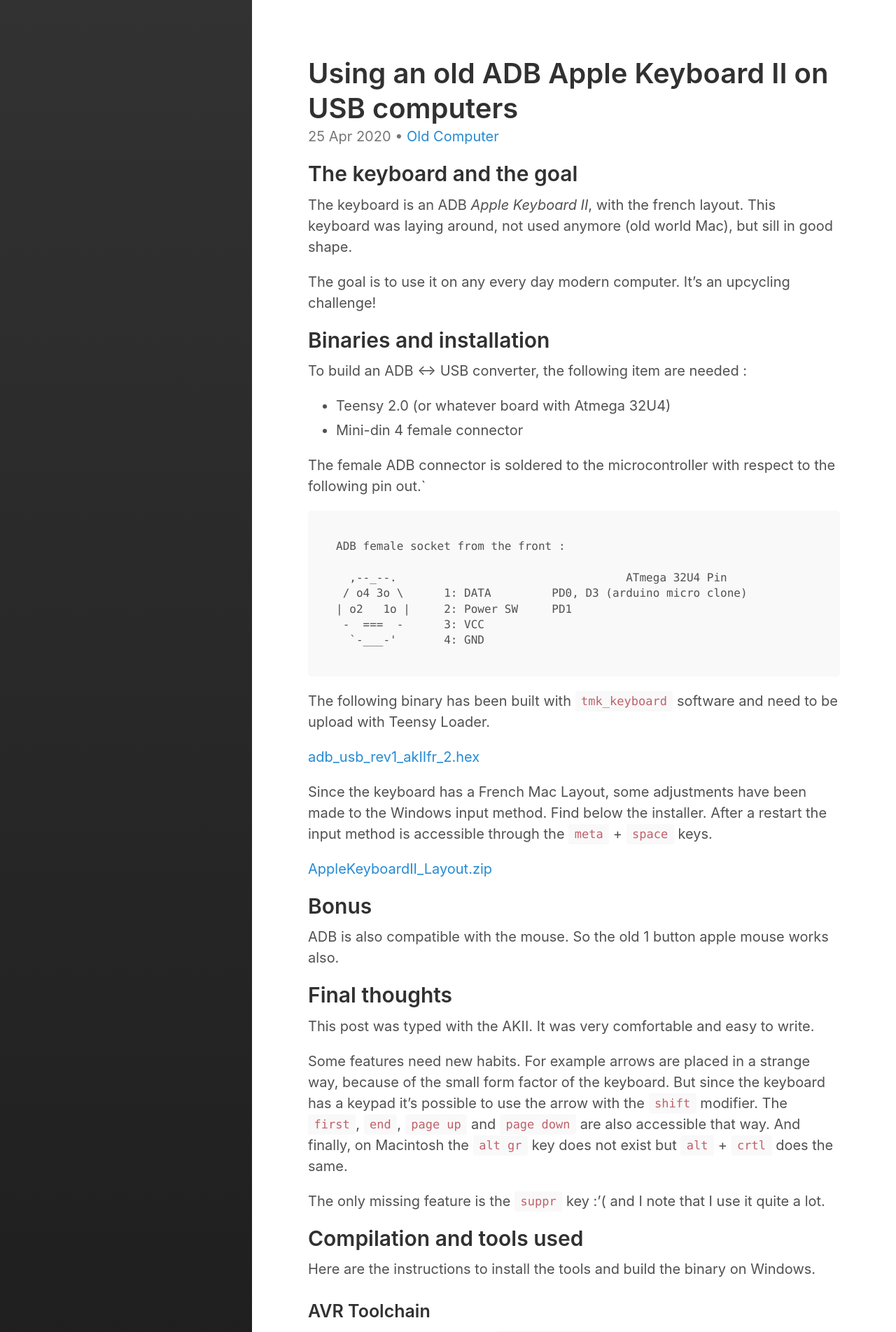
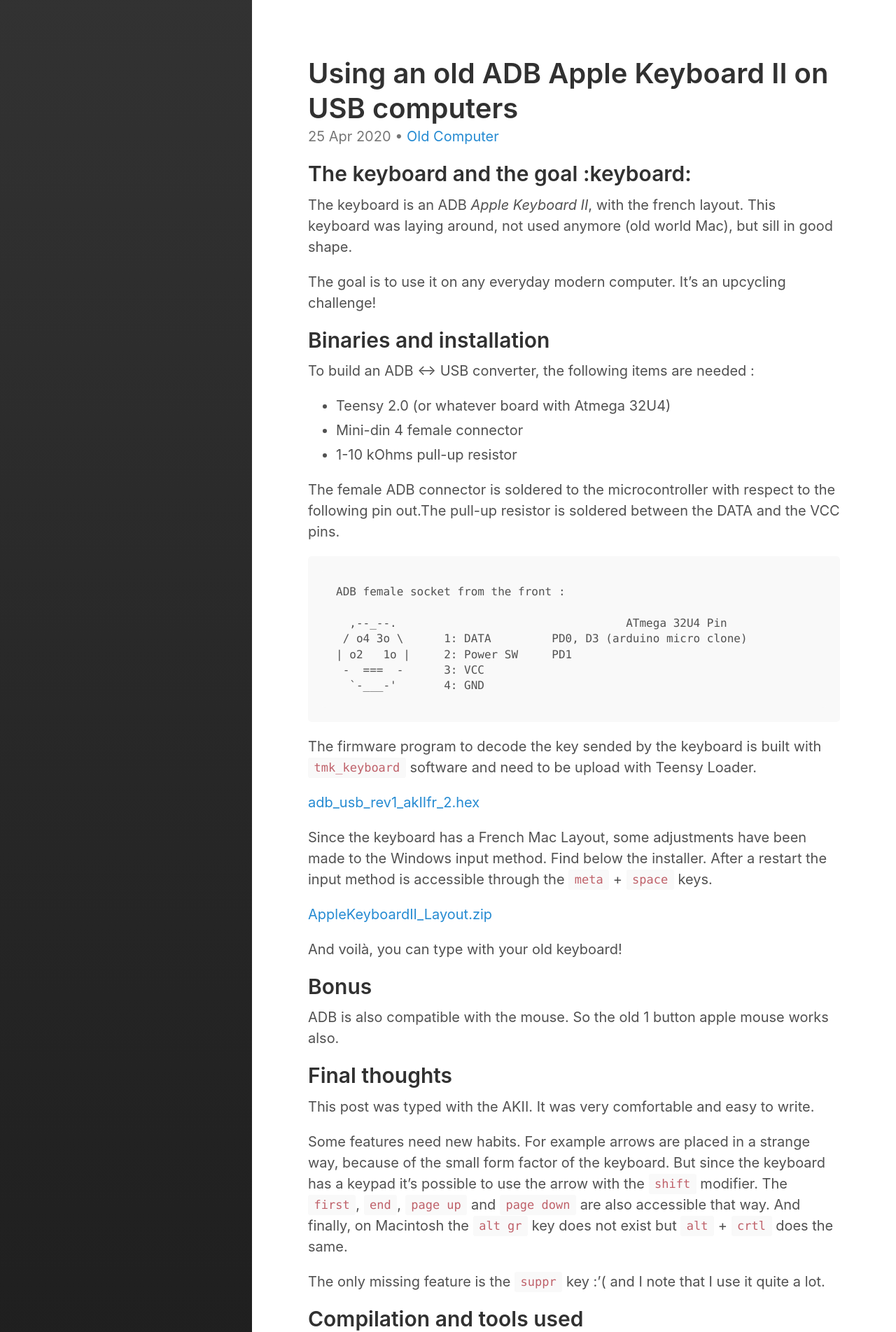
Before and after one commit to FloGom/flogom.github.io, a Jekyll site: the page built from _posts/2020-04-25-AppleKeyboardII2usb.md, in a window 1280 px wide. Shown: the top 1904 px of the page at 70% size. Built offline with Jekyll 4.4.1, drawn with Linux system fonts in a browser that asks for light colours; Markdown is read by kramdown in place of the engine named in the settings.

Commit message:
correct typo

````diff
--- a/_posts/2020-04-25-AppleKeyboardII2usb.md
+++ b/_posts/2020-04-25-AppleKeyboardII2usb.md
@@ -11,20 +11,22 @@ tags:
   - upcycle
 ---
 
-## The keyboard and the goal
+## The keyboard and the goal :keyboard:
 The keyboard is an ADB *Apple Keyboard II*, with the french layout.
 This keyboard was laying around, not used anymore (old world Mac), but sill in good shape.
 
-The goal is to use it on any every day modern computer.
+The goal is to use it on any everyday modern computer.
 It's an upcycling challenge!
 
 ## Binaries and installation
-To build an ADB <-> USB converter, the following item are needed :
+To build an ADB <-> USB converter, the following items are needed :
 - Teensy 2.0 (or whatever board with Atmega 32U4)
 - Mini-din 4 female connector
+- 1-10 kOhms pull-up resistor
 
 The female ADB connector is soldered to the microcontroller with respect to
-the following pin out.`
+the following pin out.The pull-up resistor is soldered between the DATA and the
+VCC pins.
 
 ```
 ADB female socket from the front :
@@ -36,8 +38,9 @@ ADB female socket from the front :
   `-___-'       4: GND
 ```
 
-The following binary has been built with [`tmk_keyboard`](https://github.com/tmk/tmk_keyboard)
- software and need to be upload with Teensy Loader.
+The firmware program to decode the key sended by the keyboard is built with
+[`tmk_keyboard`](https://github.com/tmk/tmk_keyboard) software and need
+to be upload with Teensy Loader.
 
 [adb_usb_rev1_akIIfr_2.hex](assets/2020-04-25-bin/adb_usb_rev1_akIIfr_2.hex)
 
@@ -47,6 +50,7 @@ method is accessible through the `meta` + `space` keys.
 
 [AppleKeyboardII_Layout.zip](assets/2020-04-25-bin/AppleKeyboardII_Layout.zip)
 
+And voilà, you can type with your old keyboard!
 
 ## Bonus
 
````
